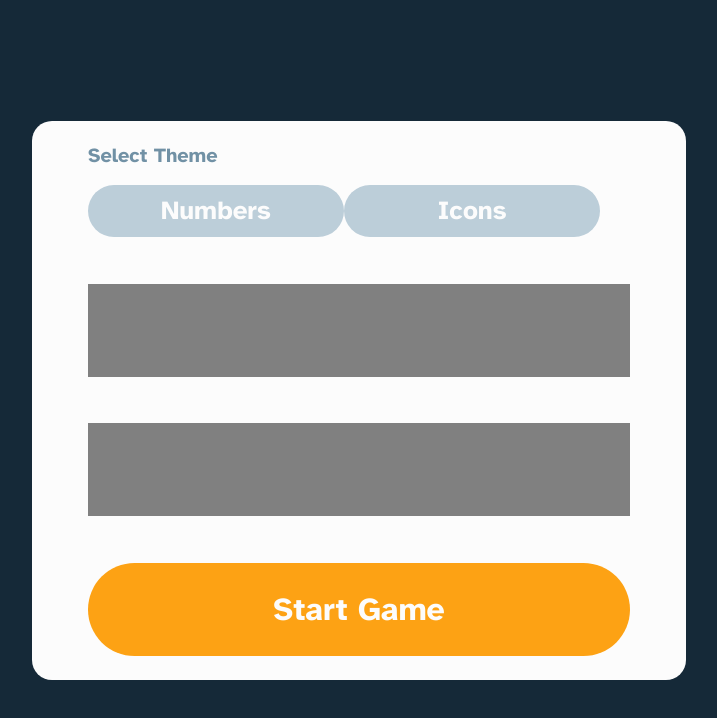
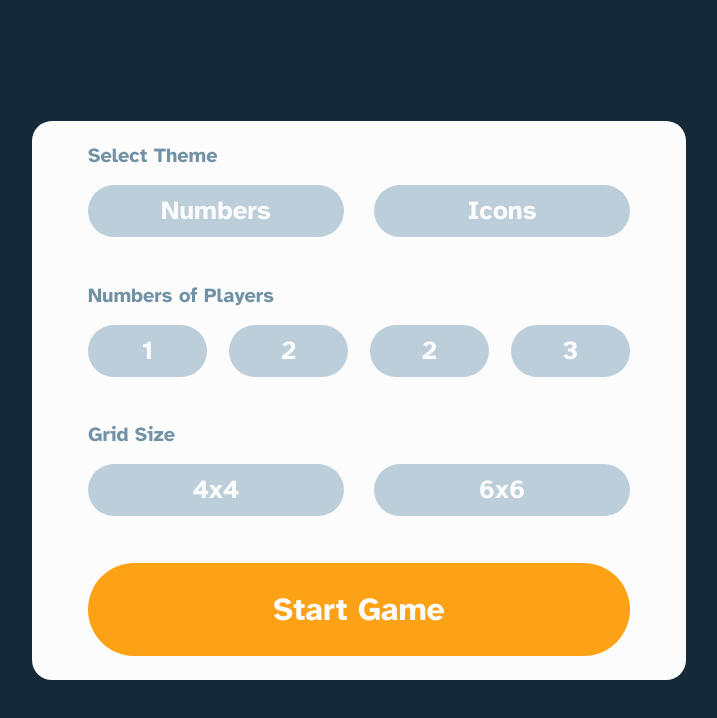
Before and after one commit to Davitvashakmadze/memory-game, a React (Create React App) app: page / in a window 1280 px wide. Shown: the top 718 px of the page, without its empty margins (281-998 px from the left). Built offline with nearby package versions, Linux system fonts and the light colour scheme; a web font is replaced by a local one.

Commit message:
feat: starting page buttons with css 100%

```diff
--- a/src/home.jsx
+++ b/src/home.jsx
@@ -11,8 +11,22 @@ function home() {
             <button>Icons</button>
           </div>
         </div>
-        <div className="num-players"></div>
-        <div className="grid-size"></div>
+        <div className="num-players">
+        <label htmlFor="">Numbers of Players</label>
+          <div className="btn-wrapper">
+            <button>1</button>
+            <button>2</button>
+            <button>2</button>
+            <button>3</button>
+          </div>
+        </div>
+        <div className="grid-size">
+        <label htmlFor="">Grid Size</label>
+          <div className="btn-wrapper">
+            <button>4x4</button>
+            <button>6x6</button>
+          </div>
+        </div>
         <button className="start">Start Game</button>
       </div>
     </div>
--- a/src/home.scss
+++ b/src/home.scss
@@ -28,15 +28,6 @@
       display: flex;
       flex-direction: column;
       justify-content: space-between;
-      label {
-        width: 130px;
-        height: 25px;
-        gap: 0px;
-        color: rgba(113, 145, 165, 1);
-        font-size: 20px;
-        font-weight: 700;
-        line-height: 24.8px;
-        text-align: left;
     }
     button {
       background: rgba(188, 206, 217, 1);
@@ -45,7 +36,7 @@
       font-weight: 700;
       line-height: 32.24px;
       text-align: center;
-
+      transition: 0.3s ease-in-out;
       border: none;
       border-radius: 50px;
       cursor: pointer;
@@ -55,18 +46,38 @@
       gap: 0px;
       opacity: 0px;
     }
+    button:hover {
+      background: rgba(99, 149, 184, 1);
+    }
+    .btn-wrapper {
+      display: flex;
+      justify-content: space-between;
+    }
+    label {
+      color: rgba(113, 145, 165, 1);
+      font-size: 20px;
+      font-weight: 700;
+      line-height: 24.8px;
+      text-align: left;
     }
     .num-players {
-      background-color: gray;
       width: 542px;
       height: 93px;
       top: 184px;
       left: 56px;
       gap: 0px;
       opacity: 0px;
+      button {
+        width: 22%;
+      }
+      display: flex;
+      flex-direction: column;
+      justify-content: space-between;
     }
     .grid-size {
-      background-color: gray;
+      display: flex;
+      flex-direction: column;
+      justify-content: space-between;
       width: 542px;
       height: 93px;
       top: 184px;
@@ -91,5 +102,8 @@
       line-height: 39.68px;
       text-align: center;
     }
+    .start:hover {
+      background: rgba(255, 184, 74, 1);
     }
   }
+}
```
Lines whose indentation alone changed are shown as unchanged.
